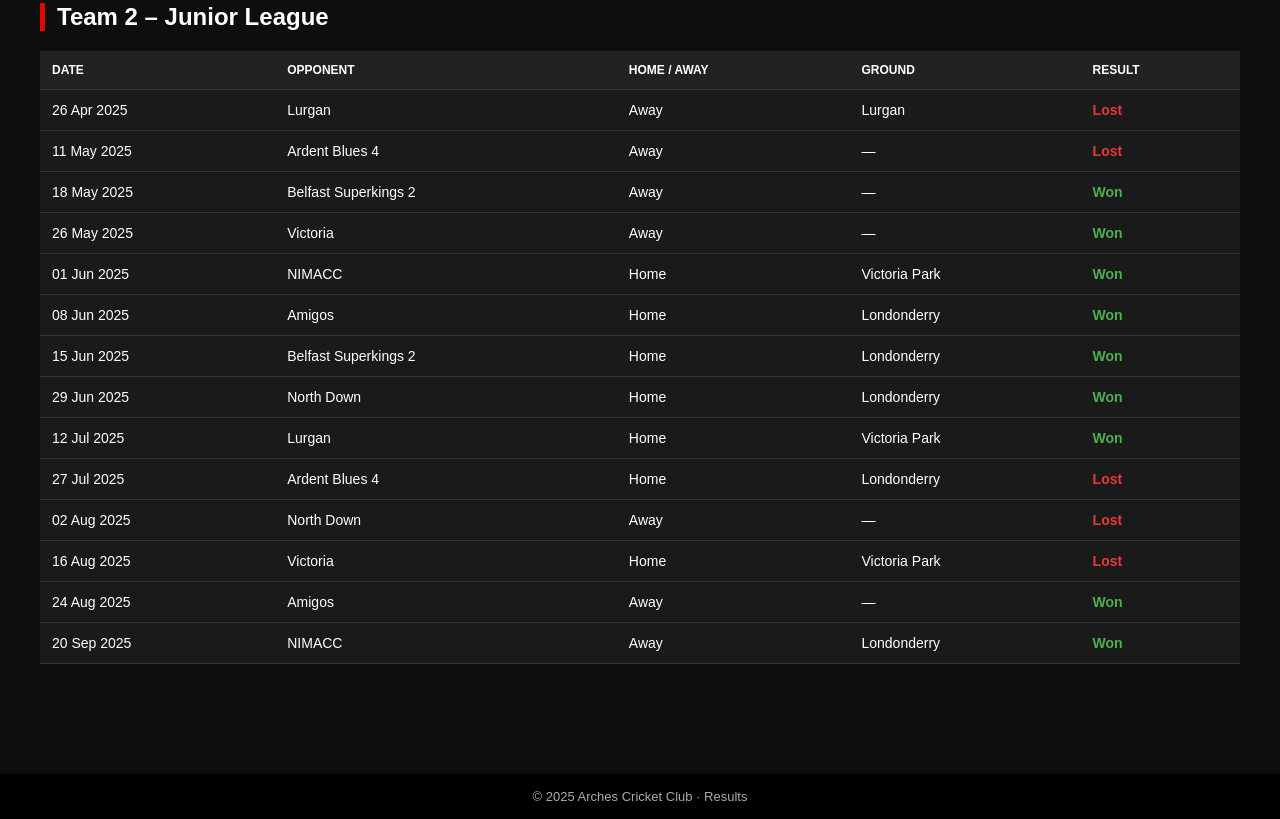
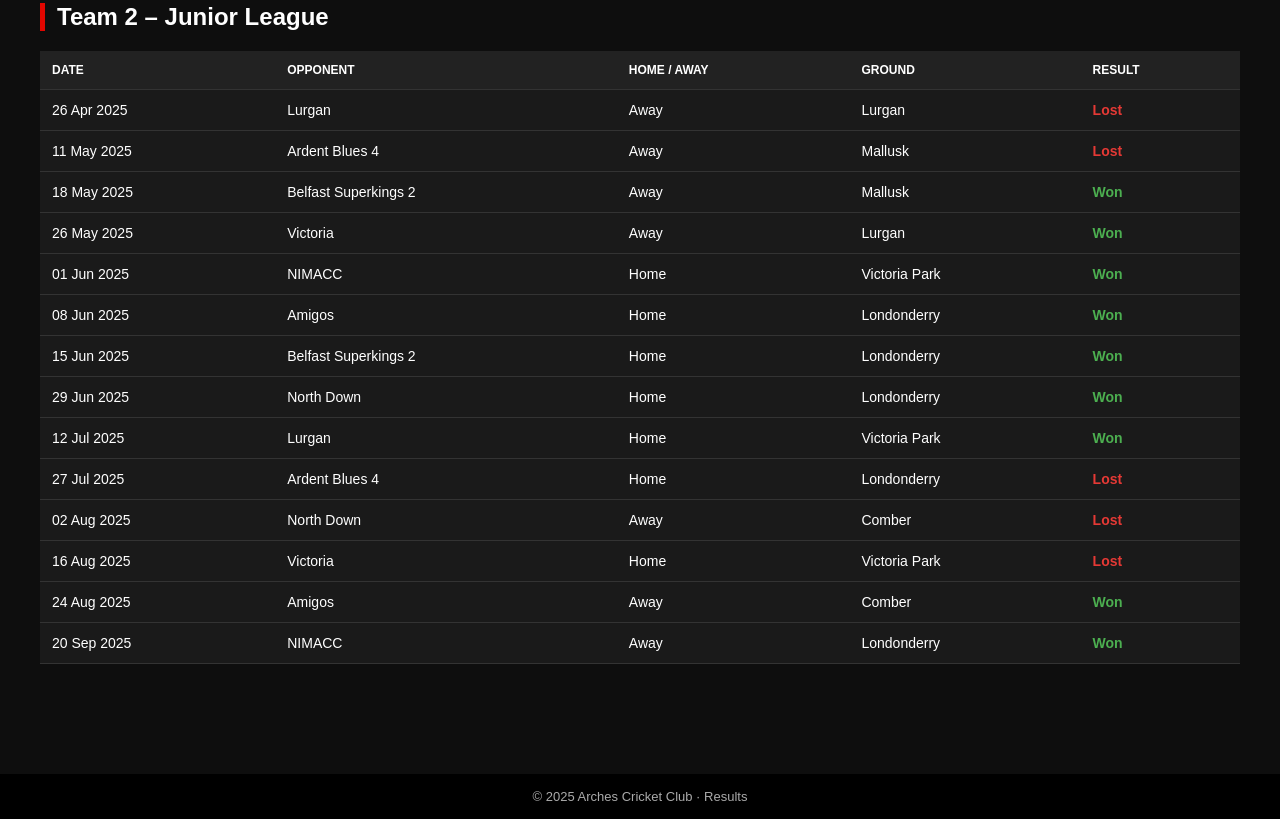
Before and after one commit to archescricketclub/arches-cricket-club, a plain HTML site: page results.html in a window 1280 px wide. Shown: the part 854-1673 px from the top of the page. Drawn offline with Linux system fonts and the light colour scheme.

Commit message:
Update results.html

```diff
--- a/results.html
+++ b/results.html
@@ -231,21 +231,21 @@
         <td>11 May 2025</td>
         <td>Ardent Blues 4</td>
         <td>Away</td>
-        <td>—</td>
+        <td>Mallusk</td>
         <td class="loss">Lost</td>
       </tr>
       <tr>
         <td>18 May 2025</td>
         <td>Belfast Superkings 2</td>
         <td>Away</td>
-        <td>—</td>
+        <td>Mallusk</td>
         <td class="win">Won</td>
       </tr>
       <tr>
         <td>26 May 2025</td>
         <td>Victoria</td>
         <td>Away</td>
-        <td>—</td>
+        <td>Lurgan</td>
         <td class="win">Won</td>
       </tr>
       <tr>
@@ -294,7 +294,7 @@
         <td>02 Aug 2025</td>
         <td>North Down</td>
         <td>Away</td>
-        <td>—</td>
+        <td>Comber</td>
         <td class="loss">Lost</td>
       </tr>
       <tr>
@@ -308,7 +308,7 @@
         <td>24 Aug 2025</td>
         <td>Amigos</td>
         <td>Away</td>
-        <td>—</td>
+        <td>Comber</td>
         <td class="win">Won</td>
       </tr>
       <tr>
```
